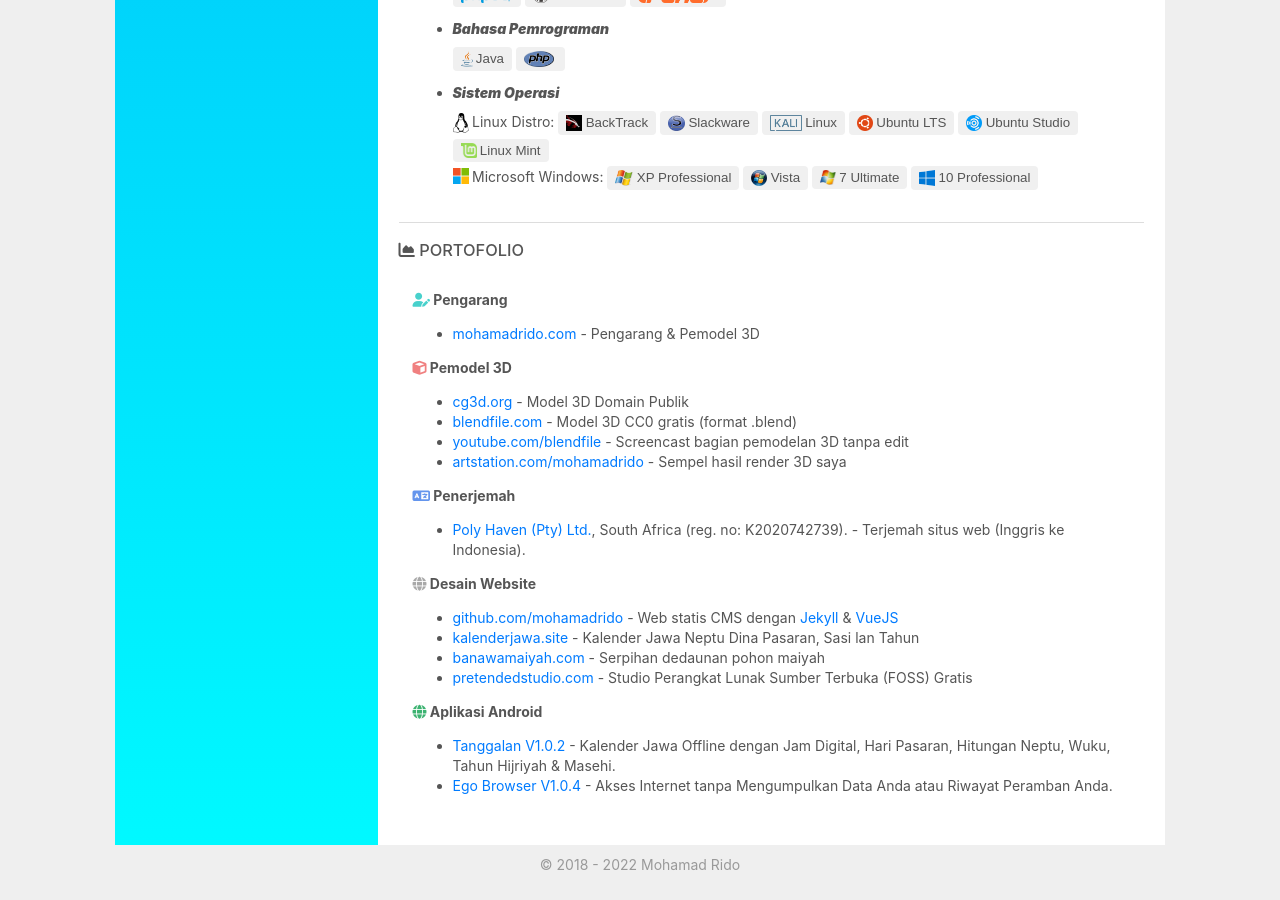
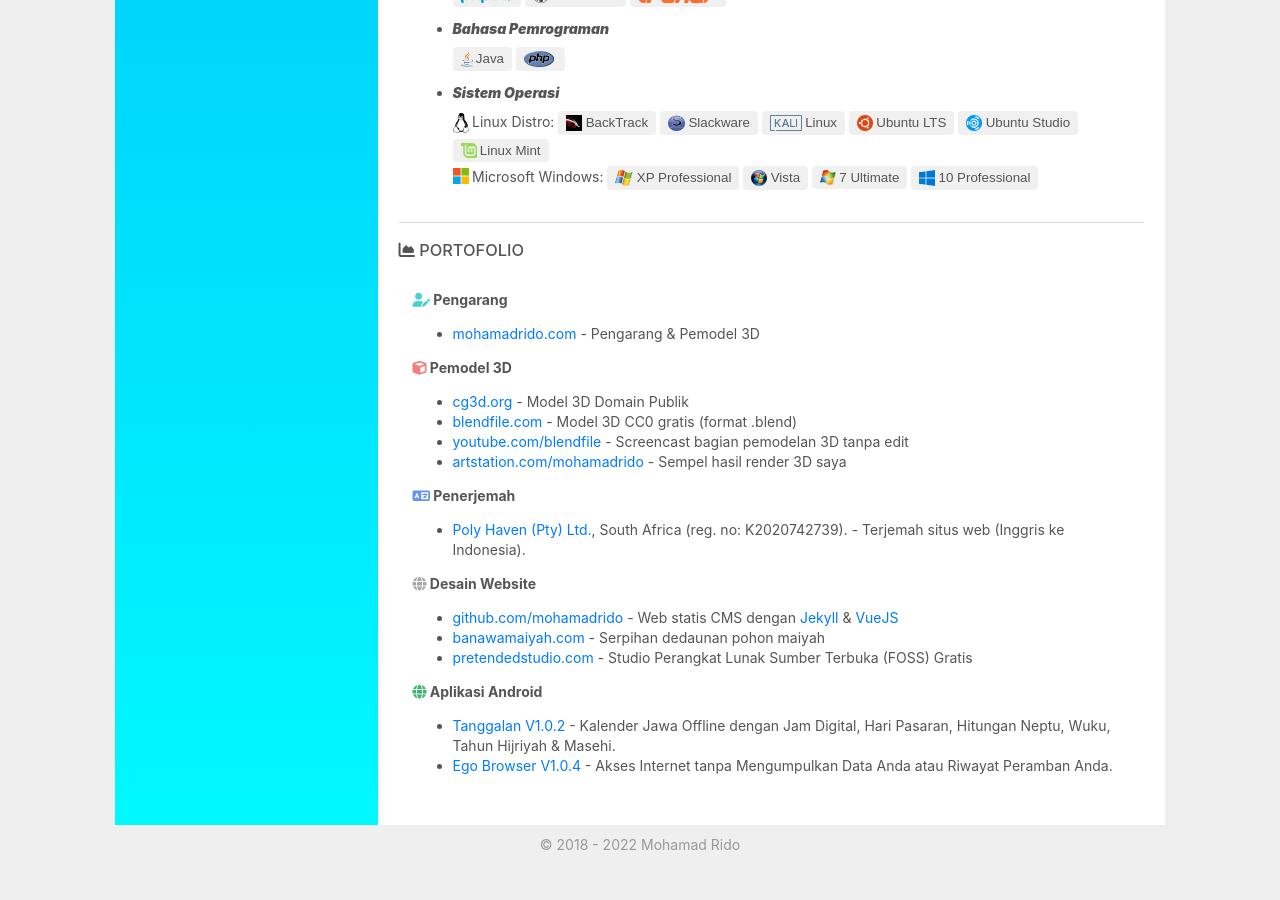
Before and after one commit to j5sacolasembalagens-pixel/xkhujztrbowverbtqv9mmmgnutuqjjakzdfafbwww, a Jekyll site: the page built from id.html, in a window 1280 px wide and 900 px high, scrolled down 2073 px. Built offline with Jekyll 4.4.1, drawn with Linux system fonts in a browser that asks for light colours; nearby versions of some CDN libraries.

Commit message:
Update id.html

```diff
--- a/id.html
+++ b/id.html
@@ -163,7 +163,6 @@ layout: default
     <b><i class="fa fa-globe" style="color:darkgrey;"></i> Desain Website</b>
       <ul>
       <li><a href="https://github.com/mohamadrido">github.com/mohamadrido</a> - Web statis CMS dengan <a href="https://jekyllrb.com">Jekyll</a> &amp; <a href="https://vuejs.org">VueJS</a></li>
-      <li><a href="http://kalenderjawa.site">kalenderjawa.site</a> - Kalender Jawa Neptu Dina Pasaran, Sasi lan Tahun</li>
       <li><a href="https://www.banawamaiyah.com" rel="nofollow">banawamaiyah.com</a> - Serpihan dedaunan pohon maiyah</li>
       <li><a href="https://pretendedstudio.com">pretendedstudio.com</a> - Studio Perangkat Lunak Sumber Terbuka (FOSS) Gratis</li>
       </ul>
```
